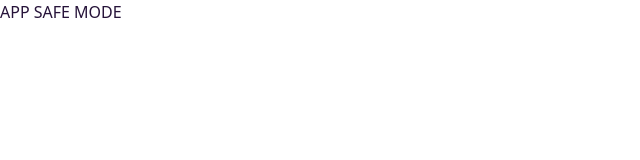
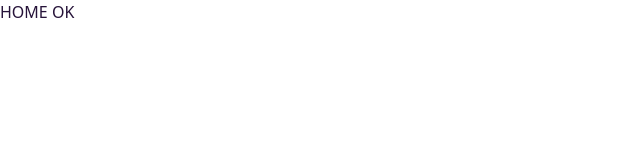
Before and after one commit to Drevaia-Digital/drevaia-app, a React (Vite) app: page / in a window 1280 px wide. Shown: the top 160 px of the page, without its empty margins (0-640 px from the left). Built offline with nearby package versions, Linux system fonts and the light colour scheme.

Commit message:
router safe restore

```diff
--- a/src/App.tsx
+++ b/src/App.tsx
@@ -1,3 +1,12 @@
+import { BrowserRouter, Routes, Route } from 'react-router-dom';
+
 export default function App() {
-  return <h1>APP SAFE MODE</h1>;
+  return (
+    <BrowserRouter>
+      <Routes>
+        <Route path="/" element={<h1>HOME OK</h1>} />
+        <Route path="/library" element={<h1>LIBRARY OK</h1>} />
+      </Routes>
+    </BrowserRouter>
+  );
 }
```
Also changed, not shown: 3 other files (tests, documents, lock files or other folders).
